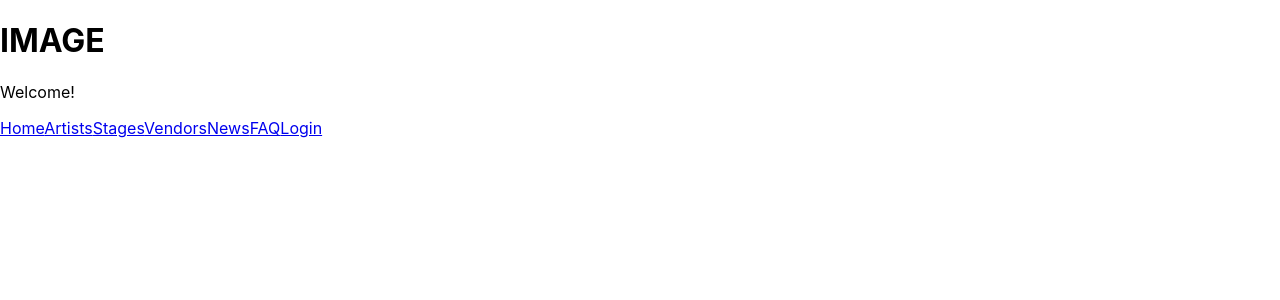
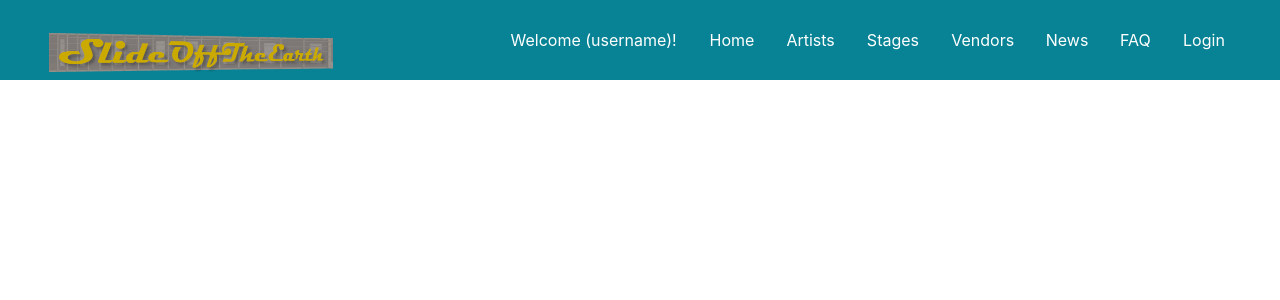
Before and after one commit to AuTangen/Slide_Off_The_Earth, a React (Create React App) app in the folder client/: page / in a window 1280 px wide. Shown: the top 300 px of the page. Built offline with nearby package versions, Linux system fonts and the light colour scheme.

Commit message:
added tailwind css to header, imported logo, added initial CSS classes to App.css

```diff
--- a/client/package.json
+++ b/client/package.json
@@ -9,6 +9,7 @@
     "@testing-library/user-event": "^12.1.10",
     "react": "^17.0.1",
     "react-dom": "^17.0.1",
+    "react-icons": "^4.8.0",
     "react-router-dom": "^6.11.1",
     "react-scripts": "5.0.1",
     "web-vitals": "^0.2.4"
--- a/client/src/App.css
+++ b/client/src/App.css
@@ -1,38 +1,200 @@
-.App {
-  text-align: center;
+@tailwind base;
+@tailwind components;
+@tailwind utilities;
+
+html {
+  scroll-behavior: smooth;
 }
 
-.App-logo {
-  height: 40vmin;
-  pointer-events: none;
+/* Color */
+.bg-primary {
+  background: #088395;
 }
 
-@media (prefers-reduced-motion: no-preference) {
-  .App-logo {
-    animation: App-logo-spin infinite 20s linear;
+.bg-secondary {
+  background: #0A4D68;
+}
+
+.bg-accent {
+  background: #05BFDB;
+}
+
+.text-accent {
+  color: #00FFCA;
+}
+
+.text-accent-secondary {
+  color: #0A4D68;
+}
+
+/* Global Classes */
+li {
+  @apply px-4;
+  @apply cursor-pointer;
+}
+
+.section-wrap {
+  @apply container mx-auto grid md:grid-cols-2 items-center md:justify-between;
+}
+
+.section {
+  @apply mb-5;
+}
+
+.rts-btn {
+  @apply pr-4 inline-block text-white;
+}
+
+.rts-btn:hover {
+  @apply animate-[bounce_1s_infinite];
+}
+
+/* Nav */
+header a:hover {
+  @apply text-gray-200;
+}
+
+#s {
+  margin-left: 0.1rem;
+}
+
+header a, header nav {
+  padding: 2% 2% 0 2%;
+}
+
+nav li a {
+  @apply px-4 py-5 text-lg;
+}
+
+nav li a:hover {
+  color: #00FFCA;
+}
+
+.mobile-nav {
+  @apply block md:hidden fixed top-10 py-2 bg-gray-900 duration-500;
+  width: 11rem;
+}
+
+.menu-arrow {
+  @apply pl-1 inline-block text-white;
+}
+
+.socials a:hover {
+  @apply text-white;
+}
+
+/* Hero */
+
+.hero-wrap {
+  max-height: 400px;
+}
+
+h1 {
+  font-family: 'Montserrat', Arial, Helvetica, sans-serif;
+  line-height: 1.5 !important
+}
+
+.hero-img {
+  visibility: hidden;
+}
+
+.hero-info {
+  margin-bottom: 0;
+  padding-bottom: 0;
+}
+
+.portfolio-btn:hover {
+  @apply bg-transparent text-white;
+}
+
+/* About */
+
+/* .about-wrap {
+  @apply grid grid-cols-1 items-center justify-center;
+} */
+
+.about-img img {
+  width: 40%;
+  background: #fff;
+  border-radius: 50%;
+}
+
+/* Portfolio */
+
+.projects img {
+  width: 100%;
+}
+
+.port-img img {
+  width: 100%;
+}
+
+.portfolio-wrap {
+  @apply container mx-auto grid items-center md:justify-between;
+}
+
+/* Publications */
+
+.pub-links a {
+  font-size: 1.3rem;
+}
+.pub-links a:hover {
+  color: #ccc;
+}
+
+.subheading {
+  color: #05BFDB;
+  justify-content: end;
+}
+
+/* Contact */
+
+.contact-email:hover {
+  @apply animate-[pulse_1s_infinite];
+}
+
+/* Footer */
+.footer-wrap {
+  @apply flex flex-col justify-center items-center px-5 pt-5 pb-1 bg-secondary text-white;
+}
+
+.footer {
+  @apply py-2 text-center text-xs;
+}
+
+/* Media Queries */
+
+@media (min-width: 768px) {
+  .mobile-nav {
+    display: none;
+  }
+
+  .hero-wrap-wrap {
+    padding-top: 0;
+    margin-top: 0;
+    min-height: 100%;
+  }
+
+  .hero-wrap {
+    padding-top: 0;
+    margin-top: 0;
+    min-height: 768px;
+  }
+
+  .hero-img {
+    visibility: visible;
+    width: 100%;
+  }
+
+  .about-wrap {
+    @apply container mx-auto grid md:grid-cols-2 items-center justify-center md:justify-between;
+  }
+
+  .footer-wrap {
+    @apply flex flex-row justify-between items-center px-5 py-2 bg-secondary text-white;
+  }
+
+  .footer {
+    @apply py-2 text-center justify-between text-lg;
   }
 }
-
-.App-header {
-  background-color: #282c34;
-  min-height: 100vh;
-  display: flex;
-  flex-direction: column;
-  align-items: center;
-  justify-content: center;
-  font-size: calc(10px + 2vmin);
-  color: white;
-}
-
-.App-link {
-  color: #61dafb;
-}
-
-@keyframes App-logo-spin {
-  from {
-    transform: rotate(0deg);
-  }
-  to {
-    transform: rotate(360deg);
-  }
-}
--- a/client/src/App.js
+++ b/client/src/App.js
@@ -5,7 +5,7 @@ import './App.css';
 import AddArtist from './components/AddArtist';
 import AddVendor from './components/AddVendor';
 import Artists from './components/Artists';
-import FAQs from './components/FAQs';
+import FAQs from './components/FAQ';
 import Footer from './components/Footer';
 import Header from './components/Header';
 import News from './components/News';
--- a/client/src/components/Header.js
+++ b/client/src/components/Header.js
@@ -1,23 +1,77 @@
+import React, {useState} from 'react';
 import { NavLink, useNavigate } from 'react-router-dom';
+import { FaBars, FaTimes, FaLinkedin, FaGithub } from "react-icons/fa";
+import SOTE from '../assets/sote.png';
 
 function Header(props) {
-    // const navigate = useNavigate();
+    const [nav, setNav] = useState(false);
+
+    const handleClick = () => setNav(!nav);
 
     return (
-        <header>
+        <header className="fixed w-full h-[80px] flex justify-between items-center px-4 bg-primary text-white">
+          <a href="/">
+            <img src={SOTE} alt="Slide Off The Earth Logo" className="flex py-0 px-2 w-[300px]" />
+            </a>
 
-            <h1>IMAGE</h1>
+            {/* Desktop Nav */}
+            <ul className="hidden md:flex py-8 pr-6">
+               <li>Welcome (username)!</li>
+               <li>
+                <NavLink to='/'>Home</NavLink>
+               </li>
+               <li>
+                <NavLink to='/artists'>Artists</NavLink>
+               </li>
+               <li>
+                <NavLink to='/stages'>Stages</NavLink>
+               </li>
+               <li>
+                <NavLink to='/vendors'>Vendors</NavLink>
+               </li>
+               <li>
+                <NavLink to='/news'>News</NavLink>
+               </li>
+               <li>
+                <NavLink to='./faq'>FAQ</NavLink>
+               </li>
+               <li>
+                <NavLink to='./login'>Login</NavLink>
+               </li>
+            </ul>
 
-            <nav>
-               <p>Welcome!</p>
+      {/* Hamburger Menu */}
+      <div onClick={handleClick} className='md:hidden z-20 mt-4'>
+        {!nav ? <FaBars /> : <FaTimes />}
+      </div>
+
+      {/* Mobile Nav */}
+        <ul className={!nav ? 'hidden' : 'absolute top-0 left-0 w-full h-screen bg-[#09455d] text-white flex flex-col justify-center items-center'}>
+          <li className='py-6 text-4xl'>
+            Welcome, (username)!
+          </li>
+          <li className='py-6 text-4xl'>
             <NavLink to='/'>Home</NavLink>
+          </li>
+          <li className='py-6 text-4xl'>
             <NavLink to='/artists'>Artists</NavLink>
+          </li>
+          <li className='py-6 text-4xl'>
             <NavLink to='/stages'>Stages</NavLink>
+          </li>
+          <li className='py-6 text-4xl'>
             <NavLink to='/vendors'>Vendors</NavLink>
+          </li>
+          <li className='py-6 text-4xl'>
             <NavLink to='/news'>News</NavLink>
+          </li>
+          <li className='py-6 text-4xl'>
           <NavLink to='./faq'>FAQ</NavLink>
+          </li>
+          <li className='py-6 text-4xl'>
           <NavLink to='./login'>Login</NavLink>
-            </nav>
+          </li>
+        </ul>
 
         </header>
     )
--- /dev/null
+++ b/client/src/components/Landing.js
@@ -0,0 +1,10 @@
+import React from 'react';
+import './App.css';
+
+const Landing = () => {
+  return (
+    <div className="landing">
+      <h1>Welcome to the Landing Page</h1>
+    </div>
+  )
+}
--- /dev/null
+++ b/client/tailwind.config.js
@@ -0,0 +1,8 @@
+/** @type {import('tailwindcss').Config} */
+module.exports = {
+  content: ["./src/**/*.{html,js}"],
+  theme: {
+    extend: {},
+  },
+  plugins: [],
+}
```
Also changed, not shown: client/src/assets/sote.png (added), client/src/components/FAQs.js (deleted), 1 other file (tests, documents, lock files or other folders). Lines whose indentation alone changed are shown as unchanged.
